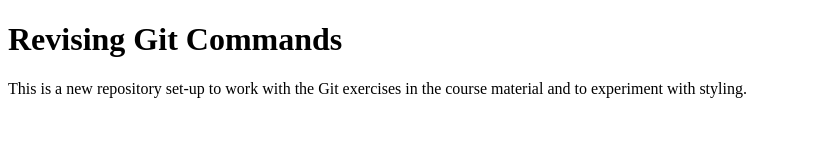
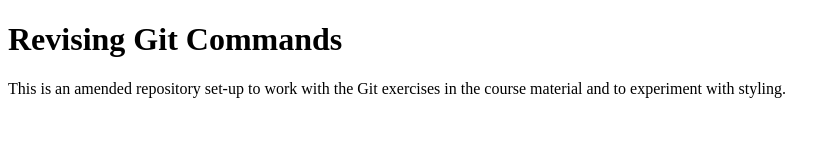
Before and after one commit to Olbotron/git-revision, a plain HTML site: page index.html in a window 1280 px wide. Shown: the whole page, without its empty margins (0-840 px from the left). Drawn offline with Linux system fonts and the light colour scheme.

```diff
--- a/index.html
+++ b/index.html
@@ -11,7 +11,7 @@
         <h1>Revising Git Commands</h1>
     </header>
     <section name="main" id="main">
-        This is a new repository set-up to work with the Git exercises in the course material and to experiment with styling.
+        This is an amended repository set-up to work with the Git exercises in the course material and to experiment with styling.
     </section>
 </body>
 </html>
```
